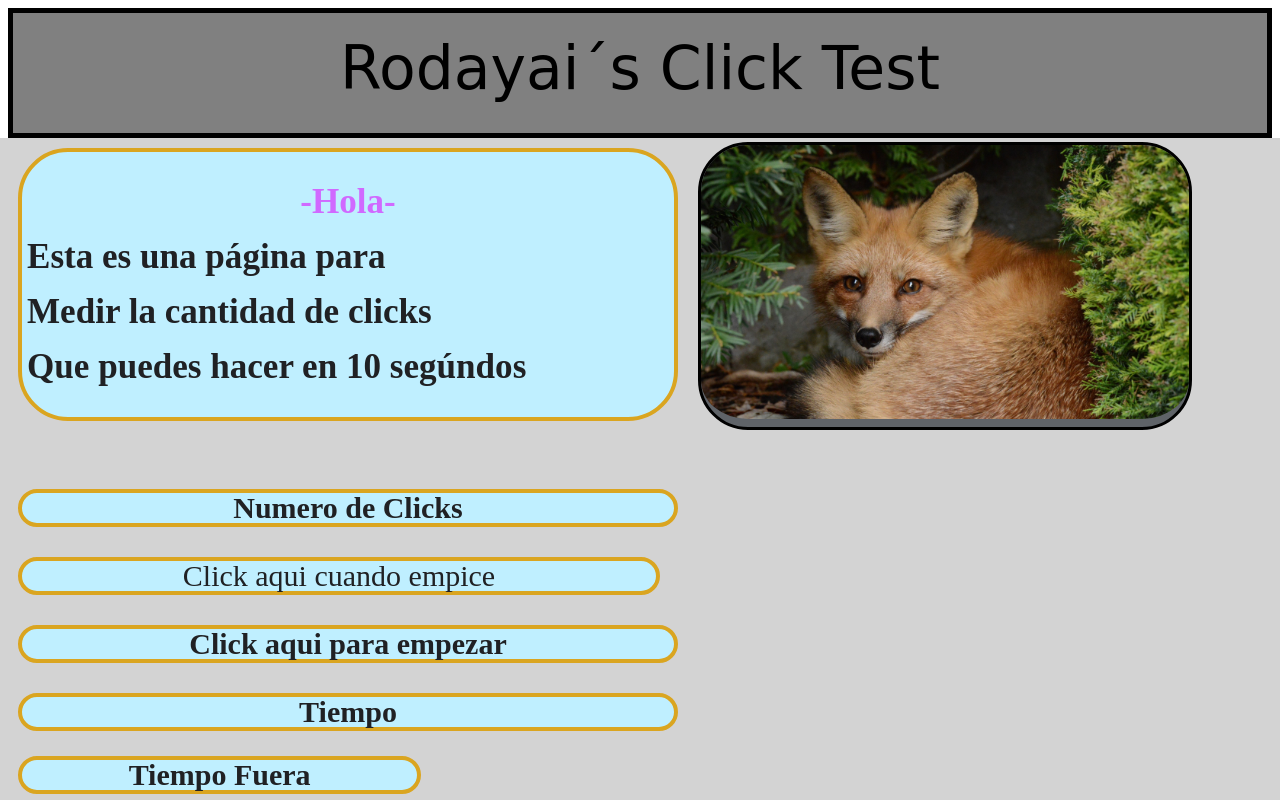
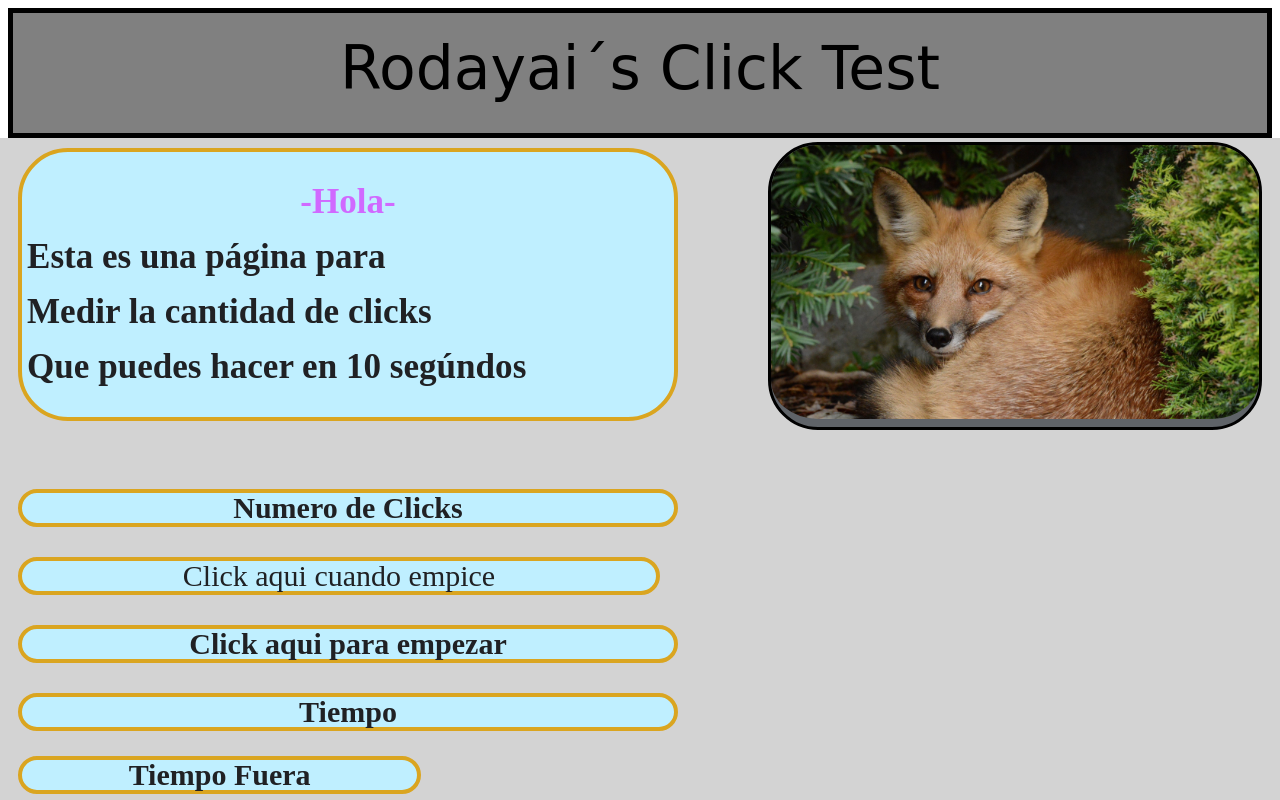
Before and after one commit to Rodayai/Click-test, a plain HTML site: page index.html in a window 1280 px wide. Shown: the top 800 px of the page. Drawn offline with Linux system fonts and the light colour scheme.

Commit message:
Update styles.css

```diff
--- a/styles.css
+++ b/styles.css
@@ -52,8 +52,8 @@ p{
 .imagenes{
 	border: 3px solid black;
 	border-radius: 50px;
-	margin-left: 700px;
-	margin-top: -950px;
+	margin-left: 60%;
+	margin-top: -80%;
 	margin-bottom: 25px;
 	padding-bottom: 8px;
 	width: 38%;
```
